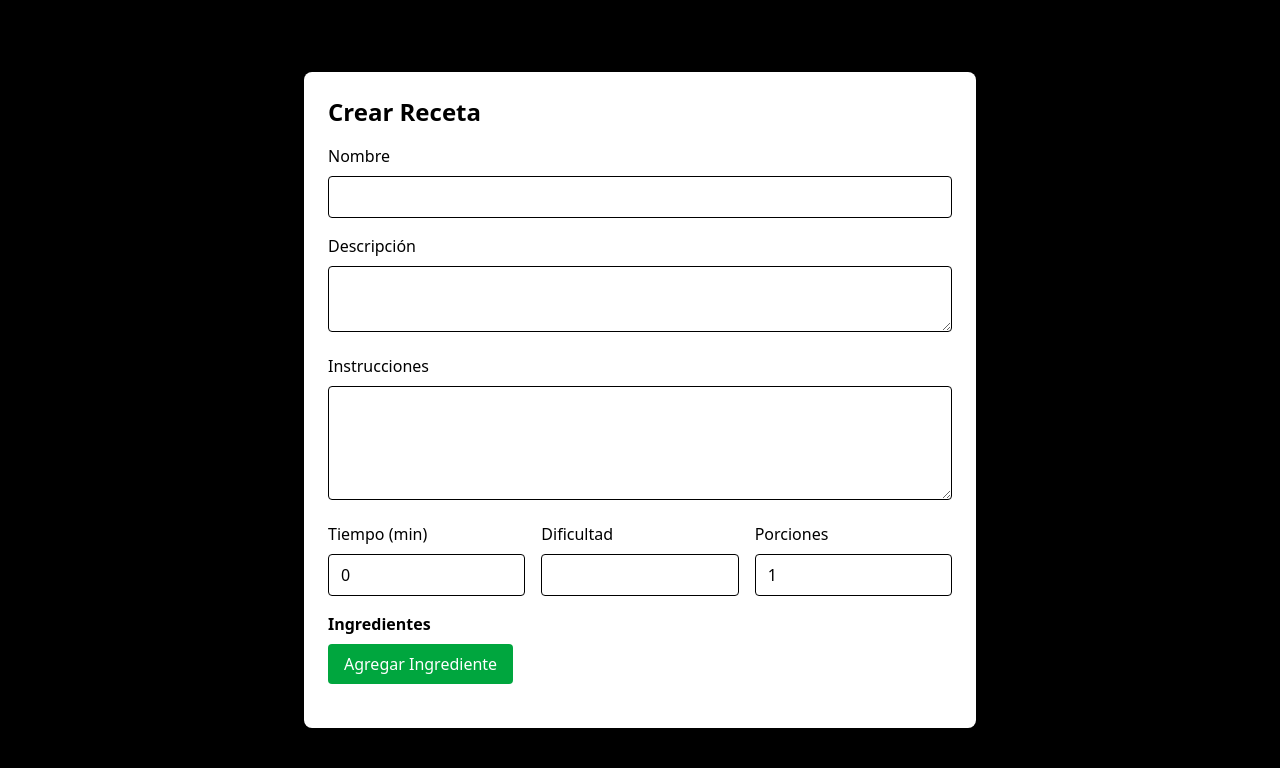
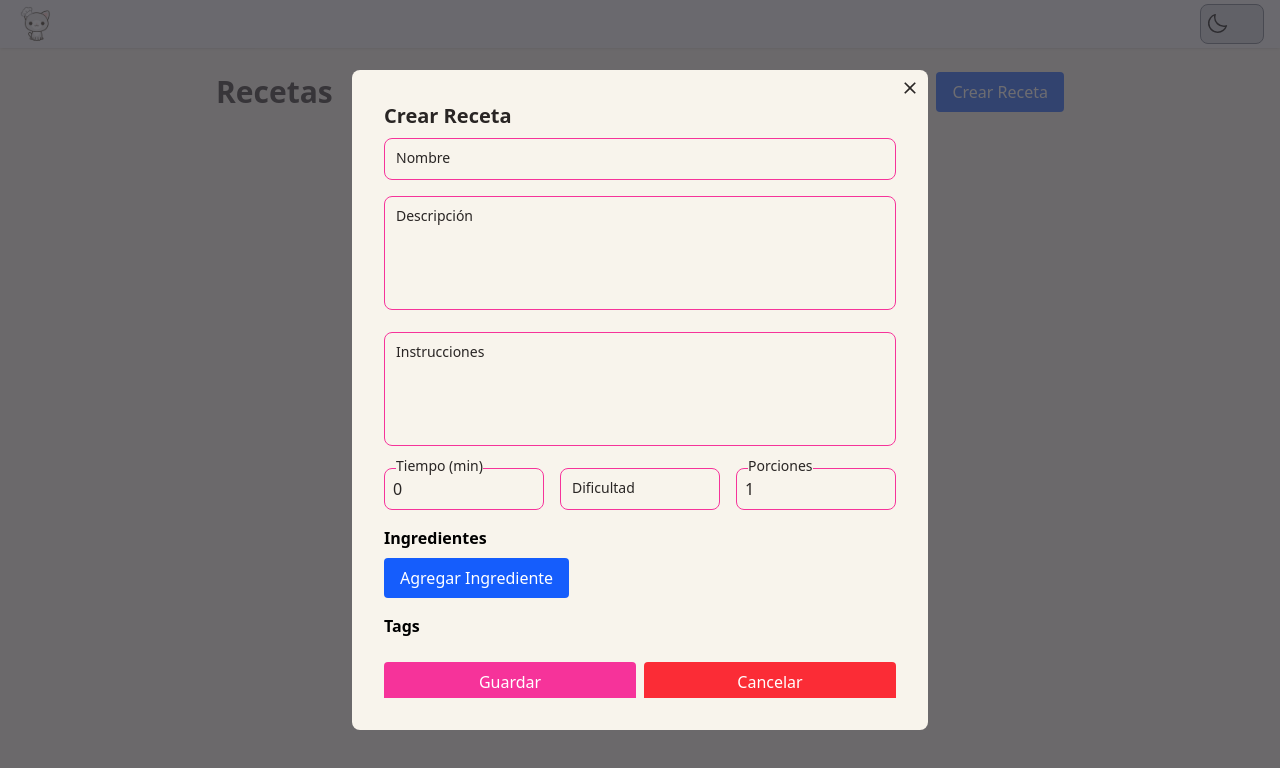
Before and after one commit to CI5KO/recipes-front, a Next.js app: page /recipes in a window 1280 px wide. Both pictures are taken after a click on the button "Crear Receta". Shown: the top 768 px of the page. Built offline with nearby package versions, Linux system fonts and the light colour scheme.

Commit message:
fix/add-recipe-1

```diff
--- a/app/(logged)/recipes/RecipesClient.tsx
+++ b/app/(logged)/recipes/RecipesClient.tsx
@@ -4,7 +4,16 @@ import { useState, useEffect } from "react";
 import { useRouter } from "next/navigation";
 import { Recipe, RecipeIngredient, Ingredient, Tag } from "@/src/types";
 import { storageUtils } from "@/src/lib/storage";
-import { createRecipe, updateRecipe, deleteRecipe } from "@/src/services/recipes.service";
+import {
+  createRecipe,
+  updateRecipe,
+  deleteRecipe,
+} from "@/src/services/recipes.service";
+
+import Input from "@/src/components/atoms/Input";
+import Button from "@/src/components/atoms/Button";
+import TextArea from "@/src/components/atoms/TextArea";
+import Modal from "@/src/components/atoms/Modal";
 
 export default function RecipesClient() {
   const router = useRouter();
@@ -21,7 +30,7 @@ export default function RecipesClient() {
     difficulty: "",
     servings: 1,
     recipeIngredients: [] as RecipeIngredient[],
-    tags: [] as string[]
+    tags: [] as string[],
   });
 
   useEffect(() => {
@@ -35,7 +44,9 @@ export default function RecipesClient() {
     if (editingRecipe) {
       const updated = await updateRecipe(editingRecipe.id, formData);
       if (updated) {
-        const newRecipes = recipes.map(r => r.id === editingRecipe.id ? updated : r);
+        const newRecipes = recipes.map((r) =>
+          r.id === editingRecipe.id ? updated : r
+        );
         setRecipes(newRecipes);
         storageUtils.setRecipes(newRecipes);
       }
@@ -59,7 +70,7 @@ export default function RecipesClient() {
       difficulty: "",
       servings: 1,
       recipeIngredients: [],
-      tags: []
+      tags: [],
     });
   };
 
@@ -71,7 +82,7 @@ export default function RecipesClient() {
 
   const handleDelete = async (id: string) => {
     await deleteRecipe(id);
-    const newRecipes = recipes.filter(r => r.id !== id);
+    const newRecipes = recipes.filter((r) => r.id !== id);
     setRecipes(newRecipes);
     storageUtils.setRecipes(newRecipes);
   };
@@ -79,126 +90,262 @@ export default function RecipesClient() {
   const addIngredient = () => {
     setFormData({
       ...formData,
-      recipeIngredients: [...formData.recipeIngredients, { id: crypto.randomUUID(), ingredient: "", quantity: 0, notes: "" }]
+      recipeIngredients: [
+        ...formData.recipeIngredients,
+        { id: crypto.randomUUID(), ingredient: "", quantity: 0, notes: "" },
+      ],
     });
   };
 
   const removeIngredient = (id: string) => {
     setFormData({
       ...formData,
-      recipeIngredients: formData.recipeIngredients.filter(ri => ri.id !== id)
+      recipeIngredients: formData.recipeIngredients.filter(
+        (ri) => ri.id !== id
+      ),
     });
   };
 
-  const updateIngredientField = (id: string, field: keyof RecipeIngredient, value: any) => {
+  const updateIngredientField = (
+    id: string,
+    field: keyof RecipeIngredient,
+    value: any
+  ) => {
     setFormData({
       ...formData,
-      recipeIngredients: formData.recipeIngredients.map(ri => ri.id === id ? { ...ri, [field]: value } : ri)
+      recipeIngredients: formData.recipeIngredients.map((ri) =>
+        ri.id === id ? { ...ri, [field]: value } : ri
+      ),
     });
   };
 
   const toggleTag = (tagId: string) => {
     setFormData({
       ...formData,
-      tags: formData.tags.includes(tagId) ? formData.tags.filter(t => t !== tagId) : [...formData.tags, tagId]
+      tags: formData.tags.includes(tagId)
+        ? formData.tags.filter((t) => t !== tagId)
+        : [...formData.tags, tagId],
     });
   };
 
-  const getIngredientName = (id: string) => ingredients.find(i => i.id === id)?.name || "Desconocido";
-  const getTagName = (id: string) => tags.find(t => t.id === id)?.name || "Desconocido";
+  const getIngredientName = (id: string) =>
+    ingredients.find((i) => i.id === id)?.name || "Desconocido";
+  const getTagName = (id: string) =>
+    tags.find((t) => t.id === id)?.name || "Desconocido";
 
   return (
     <div className="p-6">
       <div className="flex justify-between items-center mb-6">
         <h1 className="text-3xl font-bold">Recetas</h1>
-        <button onClick={() => setIsModalOpen(true)} className="bg-blue-600 text-white px-4 py-2 rounded hover:bg-blue-700">Crear Receta</button>
+        <button
+          onClick={() => setIsModalOpen(true)}
+          className="bg-blue-600 text-white px-4 py-2 rounded hover:bg-blue-700"
+        >
+          Crear Receta
+        </button>
       </div>
 
       <div className="grid grid-cols-1 md:grid-cols-2 gap-4">
-        {recipes.map(recipe => (
-          <div key={recipe.id} className="border rounded-lg p-4 shadow cursor-pointer hover:shadow-lg transition" onClick={() => router.push(`/recipes/${recipe.id}`)}>
+        {recipes.map((recipe) => (
+          <div
+            key={recipe.id}
+            className="border rounded-lg p-4 shadow cursor-pointer hover:shadow-lg transition"
+            onClick={() => router.push(`/recipes/${recipe.id}`)}
+          >
             <h3 className="font-bold text-xl mb-2">{recipe.name}</h3>
             <p className="text-gray-600 mb-2">{recipe.description}</p>
             <div className="text-sm mb-2">
-              <p>Tiempo: {recipe.preparationTime} min | Dificultad: {recipe.difficulty} | Porciones: {recipe.servings}</p>
+              <p>
+                Tiempo: {recipe.preparationTime} min | Dificultad:{" "}
+                {recipe.difficulty} | Porciones: {recipe.servings}
+              </p>
             </div>
             <div className="mb-2">
-              <strong>Ingredientes:</strong> {recipe.recipeIngredients.map(ri => getIngredientName(ri.ingredient)).join(", ")}
+              <strong>Ingredientes:</strong>{" "}
+              {recipe.recipeIngredients
+                .map((ri) => getIngredientName(ri.ingredient))
+                .join(", ")}
             </div>
-            <div className="mb-4">
-              <strong>Tags:</strong> {recipe.tags.map(t => getTagName(t)).join(", ")}
+            <div>
+              <strong>Tags:</strong>{" "}
+              {recipe.tags.map((t) => getTagName(t)).join(", ")}
             </div>
             <div className="flex gap-2" onClick={(e) => e.stopPropagation()}>
-              <button onClick={() => handleEdit(recipe)} className="bg-yellow-500 text-white px-3 py-1 rounded hover:bg-yellow-600">Editar</button>
-              <button onClick={() => handleDelete(recipe.id)} className="bg-red-600 text-white px-3 py-1 rounded hover:bg-red-700">Eliminar</button>
+              <button
+                onClick={() => handleEdit(recipe)}
+                className="bg-yellow-500 text-white px-3 py-1 rounded hover:bg-yellow-600"
+              >
+                Editar
+              </button>
+              <button
+                onClick={() => handleDelete(recipe.id)}
+                className="bg-red-600 text-white px-3 py-1 rounded hover:bg-red-700"
+              >
+                Eliminar
+              </button>
             </div>
           </div>
         ))}
       </div>
 
       {isModalOpen && (
-        <div className="fixed inset-0 bg-black bg-opacity-50 flex items-center justify-center z-50 overflow-y-auto">
-          <div className="bg-white rounded-lg p-6 w-full max-w-2xl my-8">
-            <h2 className="text-2xl font-bold mb-4 text-black">{editingRecipe ? "Editar Receta" : "Crear Receta"}</h2>
-            <form onSubmit={handleSubmit} className="max-h-[70vh] overflow-y-auto">
-              <div className="mb-4">
-                <label className="block mb-2 text-black">Nombre</label>
-                <input type="text" value={formData.name} onChange={e => setFormData({...formData, name: e.target.value})} className="w-full border rounded px-3 py-2 text-black" required />
+        <Modal isOpen={isModalOpen} onClose={() => setIsModalOpen(false)}>
+          <h2 className="text-xl font-semibold">
+            {editingRecipe ? "Editar" : "Crear"} Receta
+          </h2>
+          <form
+            onSubmit={handleSubmit}
+            className="max-h-[70vh] overflow-y-auto space-y-4 mt-2"
+          >
+            <Input
+              placeholder="Nombre"
+              type="text"
+              value={formData.name}
+              onChange={(value) => setFormData({ ...formData, name: value })}
+            />
+            <TextArea
+              placeholder="Descripción"
+              value={formData.description}
+              onChange={(value) =>
+                setFormData({ ...formData, description: value })
+              }
+            />
+            <TextArea
+              placeholder="Instrucciones"
+              value={formData.instructions}
+              onChange={(value) =>
+                setFormData({ ...formData, instructions: value })
+              }
+            />
+            <div className="grid grid-cols-3 gap-4 ">
+              <Input
+                placeholder="Tiempo (min)"
+                type="number"
+                value={formData.preparationTime.toString()}
+                onChange={(value) =>
+                  setFormData({
+                    ...formData,
+                    preparationTime: parseInt(value),
+                  })
+                }
+              />
+              <Input
+                placeholder="Dificultad"
+                type="text"
+                value={formData.difficulty}
+                onChange={(value) =>
+                  setFormData({
+                    ...formData,
+                    difficulty: value,
+                  })
+                }
+              />
+              <Input
+                placeholder="Porciones"
+                type="number"
+                value={formData.servings.toString()}
+                onChange={(value) =>
+                  setFormData({
+                    ...formData,
+                    servings: parseInt(value),
+                  })
+                }
+              />
             </div>
-              <div className="mb-4">
-                <label className="block mb-2 text-black">Descripción</label>
-                <textarea value={formData.description} onChange={e => setFormData({...formData, description: e.target.value})} className="w-full border rounded px-3 py-2 text-black" required />
-              </div>
-              <div className="mb-4">
-                <label className="block mb-2 text-black">Instrucciones</label>
-                <textarea value={formData.instructions} onChange={e => setFormData({...formData, instructions: e.target.value})} className="w-full border rounded px-3 py-2 text-black" rows={4} required />
-              </div>
-              <div className="grid grid-cols-3 gap-4 mb-4">
-                <div>
-                  <label className="block mb-2 text-black">Tiempo (min)</label>
-                  <input type="number" value={formData.preparationTime} onChange={e => setFormData({...formData, preparationTime: parseInt(e.target.value)})} className="w-full border rounded px-3 py-2 text-black" required />
-                </div>
-                <div>
-                  <label className="block mb-2 text-black">Dificultad</label>
-                  <input type="text" value={formData.difficulty} onChange={e => setFormData({...formData, difficulty: e.target.value})} className="w-full border rounded px-3 py-2 text-black" required />
-                </div>
-                <div>
-                  <label className="block mb-2 text-black">Porciones</label>
-                  <input type="number" value={formData.servings} onChange={e => setFormData({...formData, servings: parseInt(e.target.value)})} className="w-full border rounded px-3 py-2 text-black" required />
-                </div>
-              </div>
-              <div className="mb-4">
-                <label className="block mb-2 text-black font-bold">Ingredientes</label>
-                {formData.recipeIngredients.map(ri => (
+            <label className="block mb-2 text-black font-bold">
+              Ingredientes
+            </label>
+            {formData.recipeIngredients.map((ri) => (
               <div key={ri.id} className="flex gap-2 mb-2">
-                    <select value={ri.ingredient} onChange={e => updateIngredientField(ri.id, "ingredient", e.target.value)} className="flex-1 border rounded px-3 py-2 text-black" required>
+                <select
+                  value={ri.ingredient}
+                  onChange={(e) =>
+                    updateIngredientField(ri.id, "ingredient", e.target.value)
+                  }
+                  className="flex-1 border rounded px-3 py-2 text-black"
+                  required
+                >
                   <option value="">Seleccionar</option>
-                      {ingredients.map(ing => <option key={ing.id} value={ing.id}>{ing.name}</option>)}
+                  {ingredients.map((ing) => (
+                    <option key={ing.id} value={ing.id}>
+                      {ing.name}
+                    </option>
+                  ))}
                 </select>
-                    <input type="number" step="0.01" value={ri.quantity} onChange={e => updateIngredientField(ri.id, "quantity", parseFloat(e.target.value))} className="w-24 border rounded px-3 py-2 text-black" placeholder="Cant." required />
-                    <input type="text" value={ri.notes || ""} onChange={e => updateIngredientField(ri.id, "notes", e.target.value)} className="flex-1 border rounded px-3 py-2 text-black" placeholder="Notas" />
-                    <button type="button" onClick={() => removeIngredient(ri.id)} className="bg-red-600 text-white px-3 py-1 rounded hover:bg-red-700">X</button>
+                <input
+                  type="number"
+                  step="0.01"
+                  value={ri.quantity}
+                  onChange={(e) =>
+                    updateIngredientField(
+                      ri.id,
+                      "quantity",
+                      parseFloat(e.target.value)
+                    )
+                  }
+                  className="w-24 border rounded px-3 py-2 text-black"
+                  placeholder="Cant."
+                  required
+                />
+                <input
+                  type="text"
+                  value={ri.notes || ""}
+                  onChange={(e) =>
+                    updateIngredientField(ri.id, "notes", e.target.value)
+                  }
+                  className="flex-1 border rounded px-3 py-2 text-black"
+                  placeholder="Notas"
+                />
+                <button
+                  type="button"
+                  onClick={() => removeIngredient(ri.id)}
+                  className="bg-red-600 text-white px-3 py-1 rounded hover:bg-red-700"
+                >
+                  X
+                </button>
               </div>
             ))}
-                <button type="button" onClick={addIngredient} className="bg-green-600 text-white px-4 py-2 rounded hover:bg-green-700">Agregar Ingrediente</button>
-              </div>
-              <div className="mb-4">
+            <button
+              type="button"
+              onClick={addIngredient}
+              className="bg-blue-600 text-white px-4 py-2 rounded hover:bg-blue-700"
+            >
+              Agregar Ingrediente
+            </button>
             <label className="block mb-2 text-black font-bold">Tags</label>
             <div className="flex flex-wrap gap-2">
-                  {tags.map(tag => (
-                    <button key={tag.id} type="button" onClick={() => toggleTag(tag.id)} className={`px-3 py-1 rounded ${formData.tags.includes(tag.id) ? "bg-blue-600 text-white" : "bg-gray-200 text-black"}`}>
+              {tags.map((tag) => (
+                <button
+                  key={tag.id}
+                  type="button"
+                  onClick={() => toggleTag(tag.id)}
+                  className={`px-3 py-1 rounded ${
+                    formData.tags.includes(tag.id)
+                      ? "bg-blue-600 text-white"
+                      : "bg-gray-200 text-black"
+                  }`}
+                >
                   {tag.name}
                 </button>
               ))}
             </div>
-              </div>
-              <div className="flex gap-2">
-                <button type="submit" className="bg-blue-600 text-white px-4 py-2 rounded hover:bg-blue-700">Guardar</button>
-                <button type="button" onClick={closeModal} className="bg-gray-500 text-white px-4 py-2 rounded hover:bg-gray-600">Cancelar</button>
+            <div className="flex gap-2 w-full">
+              <button
+                type="submit"
+                className="bg-pink-500 text-white px-4 py-2 rounded hover:bg-pink-700 w-full"
+              >
+                Guardar
+              </button>
+              <button
+                type="button"
+                onClick={closeModal}
+                className="bg-red-500 text-white px-4 py-2 rounded hover:bg-red-600 w-full"
+              >
+                Cancelar
+              </button>
             </div>
           </form>
-          </div>
-        </div>
+        </Modal>
       )}
     </div>
   );
--- /dev/null
+++ b/src/components/atoms/Modal.tsx
@@ -0,0 +1,39 @@
+"use client";
+
+import { useRef, type ReactNode } from "react";
+import { MdClose } from "react-icons/md";
+
+interface ModalProps {
+  children: ReactNode;
+  isOpen: boolean;
+  onClose: () => void;
+}
+
+export default function Modal({ children, isOpen, onClose }: ModalProps) {
+  const modalRef = useRef<HTMLDivElement>(null);
+  if (!isOpen) return null;
+
+  const handleClickOutside = (e: React.MouseEvent<HTMLDivElement>) => {
+    if (modalRef.current && !modalRef.current.contains(e.target as Node)) {
+      onClose();
+    }
+  };
+
+  return (
+    <div
+      className="fixed inset-0 bg-primary-dark/75 dark:bg-primary/75 flex justify-center items-center"
+      onClick={handleClickOutside}
+    >
+      <div
+        ref={modalRef}
+        className="bg-primary dark:bg-primary-dark p-8 rounded-lg relative w-[90%] max-w-xl"
+      >
+        {children}
+        <MdClose
+          className="absolute top-2 right-2 text-xl cursor-pointer"
+          onClick={onClose}
+        />
+      </div>
+    </div>
+  );
+}
--- /dev/null
+++ b/src/components/atoms/TextArea.tsx
@@ -0,0 +1,40 @@
+"use client";
+
+import React, { useState, type ReactNode } from "react";
+
+interface TextAreaProps {
+  placeholder?: string;
+  value: string;
+  onChange: (value: string) => void;
+  rows?: number;
+}
+
+export default function TextArea({
+  placeholder = "",
+  value,
+  onChange,
+  rows = 4,
+}: TextAreaProps): ReactNode {
+  const [isFocused, setIsFocused] = useState(false);
+  return (
+    <div className="relative w-full">
+      {placeholder && (
+        <label
+          className={`absolute ml-1 ${
+            isFocused || value ? "-top-3" : "top-[10px]"
+          } text-sm left-2 transition-all select-none bg-gradient-to-t from-primary dark:from-primary-dark from-50% to-50% to-transparent`}
+        >
+          {placeholder}
+        </label>
+      )}
+      <textarea
+        value={value}
+        rows={rows}
+        onFocus={() => setIsFocused(true)}
+        onBlur={() => setIsFocused(false)}
+        onChange={(e) => onChange(e.target.value)}
+        className="rounded-lg border border-pink-500 focus:outline-none p-2 w-full bg-primary dark:bg-primary-dark resize-none"
+      />
+    </div>
+  );
+}
```
Also changed, not shown: app/loading.tsx (added, +9 -0 lines), public/loader.svg (added). Lines whose indentation alone changed are shown as unchanged.
